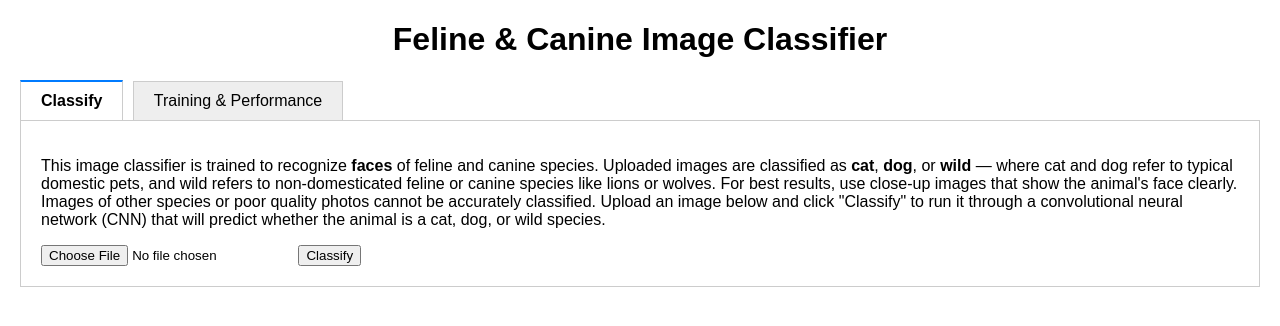
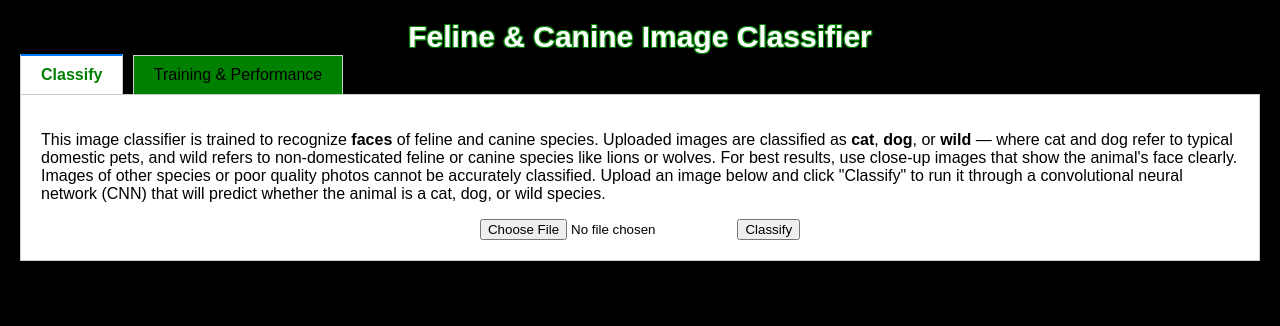
Before and after one commit to patrickduane94/image_classifier, a Flask app: page / in a window 1280 px wide. Shown: the top 326 px of the page. Run offline with Flask 3, Linux system fonts and the light colour scheme.

Commit message:
Improved template, added some design

```diff
--- a/templates/index.html
+++ b/templates/index.html
@@ -4,18 +4,19 @@
     <meta charset="UTF-8">
     <title>Animal Classifier</title>
     <style>
-        body { font-family: Arial, sans-serif; margin: 20px; }
+        body { font-family: Arial, sans-serif; margin: 20px; background-color: black;}
         .tab {
             display: inline-block;
             padding: 10px 20px;
             margin-right: 5px;
-            background-color: #eee;
+            background-color: green;
             border: 1px solid #ccc;
             border-bottom: none;
             cursor: pointer;
         }
         .tab.active {
             background-color: white;
+            color: green;
             border-top: 2px solid #007bff;
             font-weight: bold;
         }
@@ -29,7 +30,24 @@
             display: block;
         }
         h1{
+            color: white;
+            display: inline-block;
+            margin: 0;
+        }
+        .outlined-text {
+          color: white;
+          font-family: Arial, sans-serif;
+          font-size: 30px;
           text-align: center;
+          text-shadow:
+            1px 0 green,    /* right */
+           -1px 0 green,    /* left */
+            0 1px green,    /* bottom */
+            0 -1px green,   /* top */
+            1px 1px green,  /* bottom-right */
+           -1px -1px green, /* top-left */
+            1px -1px green, /* top-right */
+           -1px 1px green;  /* bottom-left */
         }
         input:focus {
             outline: 3px solid #FFCC00;
@@ -39,7 +57,11 @@
 </head>
 <body>
 
-<h1>Feline & Canine Image Classifier</h1>
+<div style="text-align: center;">
+  <h1 class="outlined-text">
+      Feline & Canine Image Classifier
+  </h1>
+</div>
 
 <div>
     <div class="tab active" onclick="showTab('classify')">Classify</div>
@@ -52,16 +74,17 @@
 For best results, use close-up images that show the animal's face clearly. Images of other species or poor quality photos cannot be accurately classified.
         Upload an image below and click "Classify" to run it through a convolutional neural network (CNN) that will predict whether the animal is a cat, dog, or wild species.
 </p>
+    <div style="text-align: center;">
         <form method="POST" enctype="multipart/form-data">
             <input type="file" name="image" accept="image/*" required>
             <input type="submit" value="Classify">
         </form>
 
         {% if prediction %}
-        <h2>Prediction: {{ prediction }}</h2>
-        <img src="{{ image_url }}" width="300"><br>
-        <h3>Probabilities:</h3>
-        <ul>
+            <h3>Prediction: {{ prediction }}</h3>
+            <img src="{{ image_url }}" height="250"><br>
+            <h3 style="margin-bottom: 0;">Probability:</h3>
+            <ul style="display: inline-block; text-align: left; padding-left: 20px;">
             {% for label, prob in probability.items() %}
                 <li>{{ label }}: {{ '%.2f' | format(prob * 100) }}%</li>
             {% endfor %}
@@ -69,6 +92,7 @@ For best results, use close-up images that show the animal's face clearly. Image
         {% elif error_message %}
             <p style="color: red;">{{ error_message }}</p>
         {% endif %}
+    </div>
 </div>
 
 <div id="training" class="tab-content">
```
Lines whose indentation alone changed are shown as unchanged.
